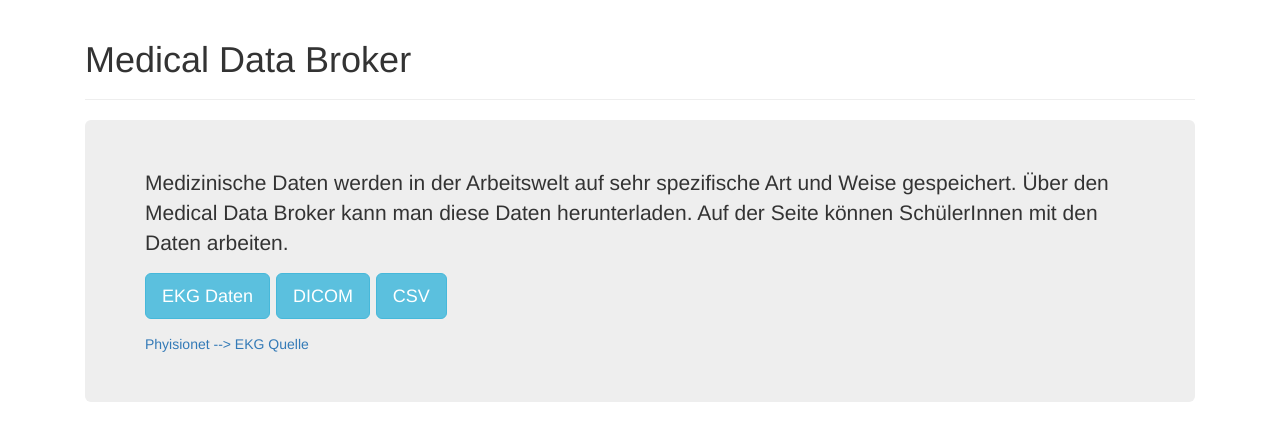
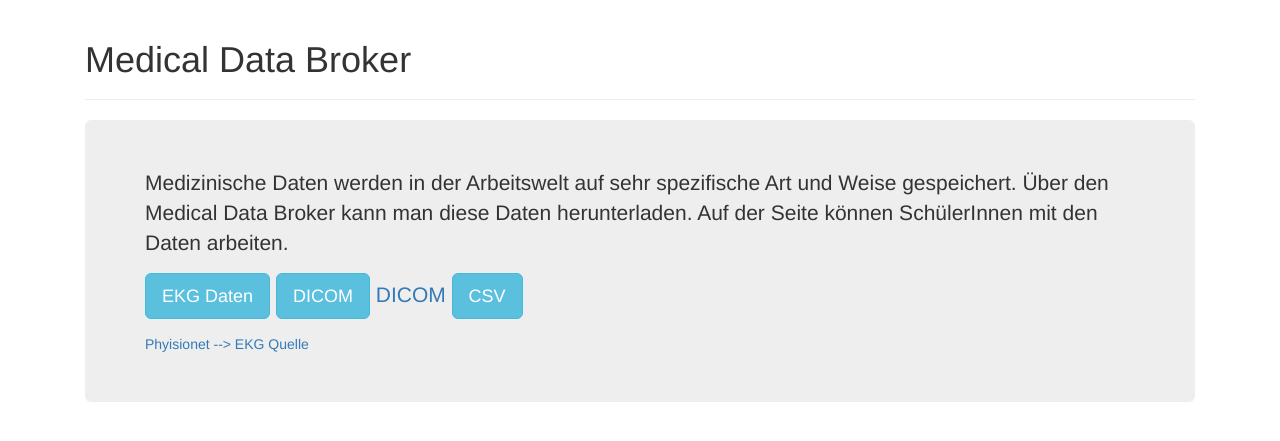
Before and after one commit to EliaWenty/MedicalDataBroker_v2, a Django app: template med_dat_broker/startpage/templates/startpage/home.html in a window 1280 px wide. Shown: the top 441 px of the page. Run offline with Django 3.2, Linux system fonts and the light colour scheme; the template is opened without the code that fills it, so the values that code supplies are empty; parts of the project's set-up code (start-up, migrations or seed data) failed here and were passed over; some libraries are stand-ins or nearby versions.

Commit message:
Start Project

```diff
--- a/med_dat_broker/startpage/templates/startpage/home.html
+++ b/med_dat_broker/startpage/templates/startpage/home.html
@@ -36,6 +36,7 @@
           <input type="button" value="EKG Daten" class="btn btn-info btn-lg">
           <!--<button type="submit" class="btn btn-link btn-sm" role="button">DICOM </button>-->
           <input type="button"  value="DICOM" class="btn btn-info btn-lg">
+          <a href="{% url 'dicomFromStart' %}">DICOM</a>
 
           <input type="button" value="CSV" class="btn btn-info btn-lg">
           <!--<button type="submit" class="btn btn-link btn-sm" role="button">Link</button>-->
--- a/med_dat_broker/startpage/urls.py
+++ b/med_dat_broker/startpage/urls.py
@@ -1,9 +1,15 @@
-from django.urls import path
+from django.shortcuts import redirect
+from django.urls import path, include
 from . import views
-#from ..dicom_viewer import views as dicomViews
-from dicom_viewer.views import home
+# from dicom_viewer import views as dicomViews
+
+import dicom_viewer
+
+app_dcm = 'dicom_viewer'
 
 urlpatterns = [
     path('', views.home, name='startpage-home'),
-    path('dicom/', sys, name='dicomFromStart')
+    # path('dicom/', dicomViews.home, name='dicomFromStart')
+    # redirect('dicom_viewer:dicom-home',  ,name='dicomFromStart')
+    path('dicom/', dicom_viewer.views.home, name='dicomFromStart')
 ]
```
Also changed, not shown: med_dat_broker/startpage/views.py (+6 -1 lines).
